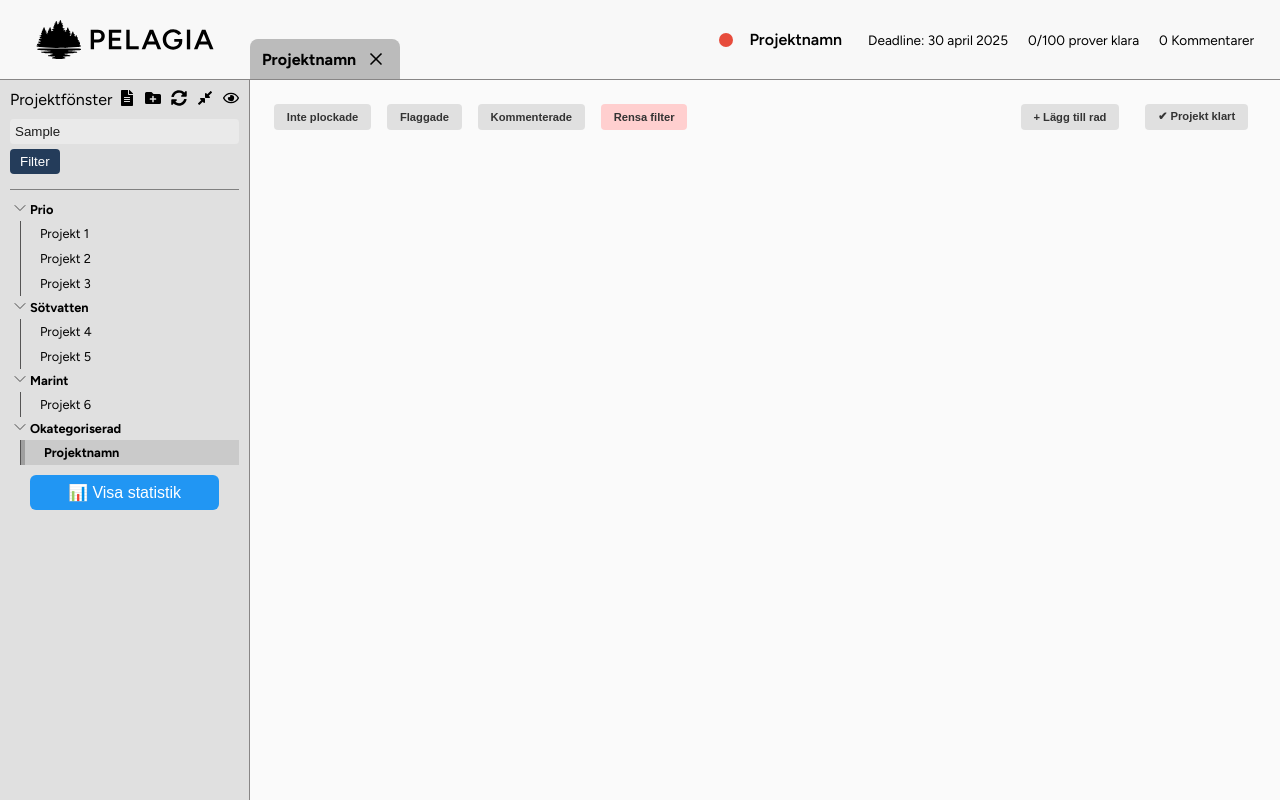
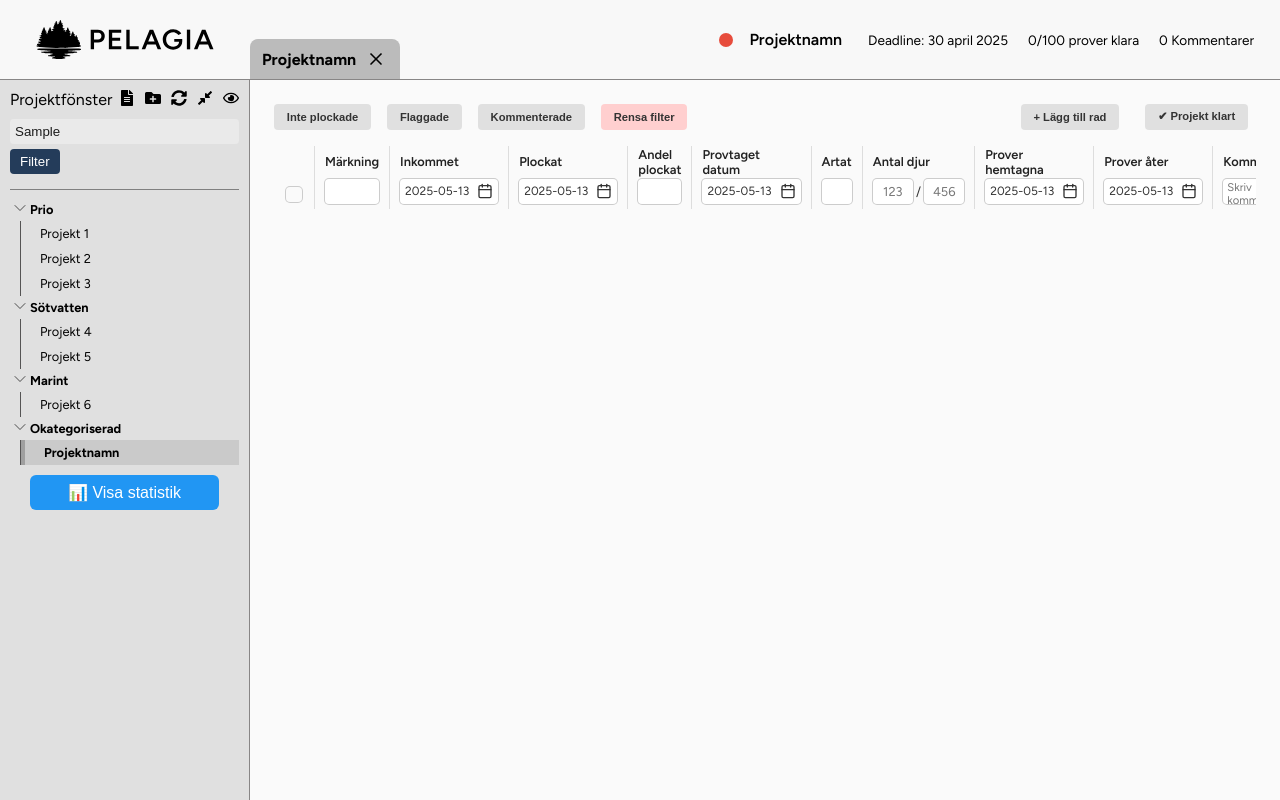
Before and after one commit to EliasKristmansson/dbtreact, a React (Vite) app in the folder reactproject1/: page / in a window 1280 px wide. Both pictures are taken after typing "Sample" into the empty fields and a click on the button "+ Nytt projekt". Built offline with nearby package versions, Linux system fonts and the light colour scheme.

Commit message:
fixed rows not showing up

```diff
--- a/reactproject1/src/components/Workspace.jsx
+++ b/reactproject1/src/components/Workspace.jsx
@@ -1,4 +1,5 @@
 import React, { useState } from "react";
+import { useEffect } from "react";
 import "./Workspace.css";
 import ConfirmModal from "./confirmModal";
 import DatePicker from "react-datepicker";
@@ -222,7 +223,122 @@ export default function Workspace({ tabs, activeTabId, onNewProjectClick }) {
               </button>
             </div>
           </div>
-          {/* Table rendering remains unchanged */}
+                      <div className="table-container">
+                          <table className="project-table">
+                              <thead>
+                                  <tr>
+                                      <th className="flag-column"></th>
+                                      <th>Märkning</th>
+                                      <th>Inkommet</th>
+                                      <th>Plockat</th>
+                                      <th>Andel plockat</th>
+                                      <th>Provtaget datum</th>
+                                      <th>Artat</th>
+                                      <th>Antal djur</th>
+                                      <th>Prover hemtagna</th>
+                                      <th>Prover åter</th>
+                                      <th>Kommentarer</th>
+                                      <th className="delete-row-icon-th"></th>
+                                  </tr>
+                              </thead>
+                              <tbody>
+                                  {filteredRows.map((row, index) => (
+                                      <tr key={index} className="row-wrapper">
+                                          <td className="flag-container">
+                                              <button
+                                                  className={`flag-button ${row.flag}`}
+                                                  onClick={() => toggleFlag(index)}
+                                              ></button>
+                                          </td>
+                                          <td><input style={{ height: "25px" }} type="text" value={row.märkning} onChange={(e) => handleChange(index, "märkning", e.target.value)} /></td>
+                                          <td>
+                                              <DatePicker
+                                                  selected={row.inkommet ? parseISO(row.inkommet) : null}
+                                                  onChange={(date) => handleChange(index, "inkommet", date ? date.toLocaleDateString('sv-SE') : "")}
+                                                  dateFormat="yyyy-MM-dd"
+                                                  customInput={<CalendarInput />}
+                                              />
+                                          </td>
+                                          <td>
+                                              <DatePicker
+                                                  selected={row.plockat ? parseISO(row.plockat) : null}
+                                                  onChange={(date) => handleChange(index, "plockat", date ? date.toLocaleDateString('sv-SE') : "")}
+                                                  dateFormat="yyyy-MM-dd"
+                                                  customInput={<CalendarInput />}
+                                              />
+                                          </td>
+                                          <td><input style={{ height: "25px" }} type="text" value={row.andelPlockat} onChange={(e) => handleChange(index, "andelPlockat", e.target.value)} /></td>
+                                          <td>
+                                              <DatePicker
+                                                  selected={row.datum ? parseISO(row.datum) : null}
+                                                  onChange={(date) => handleChange(index, "datum", date ? date.toLocaleDateString('sv-SE') : "")}
+                                                  dateFormat="yyyy-MM-dd"
+                                                  customInput={<CalendarInput />}
+                                              />
+                                          </td>
+                                          <td><input style={{ height: "25px" }} type="text" value={row.märkning} onChange={(e) => handleChange(index, "märkning", e.target.value)} /></td>
+                                          <td>
+                                              <div className="antal-djur-inputs" style={{ height: "25px" }}>
+                                                  <input
+                                                      type="text"
+                                                      placeholder="123"
+                                                      value={row.antalDjur?.split('/')[0] || ""}
+                                                      onChange={(e) => {
+                                                          const andra = row.antalDjur?.split('/')[1] || "";
+                                                          handleChange(index, "antalDjur", `${e.target.value}/${andra}`);
+                                                      }}
+                                                  />
+                                                  <span>/</span>
+                                                  <input
+                                                      style={{ height: "25px" }}
+                                                      type="text"
+                                                      placeholder="456"
+                                                      value={row.antalDjur?.split('/')[1] || ""}
+                                                      onChange={(e) => {
+                                                          const första = row.antalDjur?.split('/')[0] || "";
+                                                          handleChange(index, "antalDjur", `${första}/${e.target.value}`);
+                                                      }}
+                                                  />
+                                              </div>
+                                          </td>
+                                          <td>
+                                              <DatePicker
+                                                  selected={row.hemtagna ? parseISO(row.hemtagna) : null}
+                                                  onChange={(date) => handleChange(index, "hemtagna", date ? date.toLocaleDateString('sv-SE') : "")}
+                                                  dateFormat="yyyy-MM-dd"
+                                                  customInput={<CalendarInput />}
+                                              />
+                                          </td>
+                                          <td>
+                                              <DatePicker
+                                                  selected={row.åter ? parseISO(row.åter) : null}
+                                                  onChange={(date) => handleChange(index, "åter", date ? date.toLocaleDateString('sv-SE') : "")}
+                                                  dateFormat="yyyy-MM-dd"
+                                                  customInput={<CalendarInput />}
+                                              />
+                                          </td>
+                                          <td>
+                                              <textarea
+                                                  value={row.kommentarer}
+                                                  onChange={(e) => handleChange(index, "kommentarer", e.target.value)}
+                                                  onBlur={() => handleSaveComment(index)}
+                                                  onKeyDown={(e) => {
+                                                      if (e.key === "Enter" && !e.shiftKey) {
+                                                          e.preventDefault();
+                                                          handleSaveComment(index);
+                                                      }
+                                                  }}
+                                                  placeholder="Skriv kommentar..."
+                                              />
+                                          </td>
+                                          <td className="delete-row-icon-td">
+                                              <button onClick={() => { setPendingDeleteIndex(index); setShowDeleteModal(true); }}> 🗑️</button>
+                                          </td>
+                                      </tr>
+                                  ))}
+                              </tbody>
+                          </table>
+                      </div>
         </>
       )}
 
```
